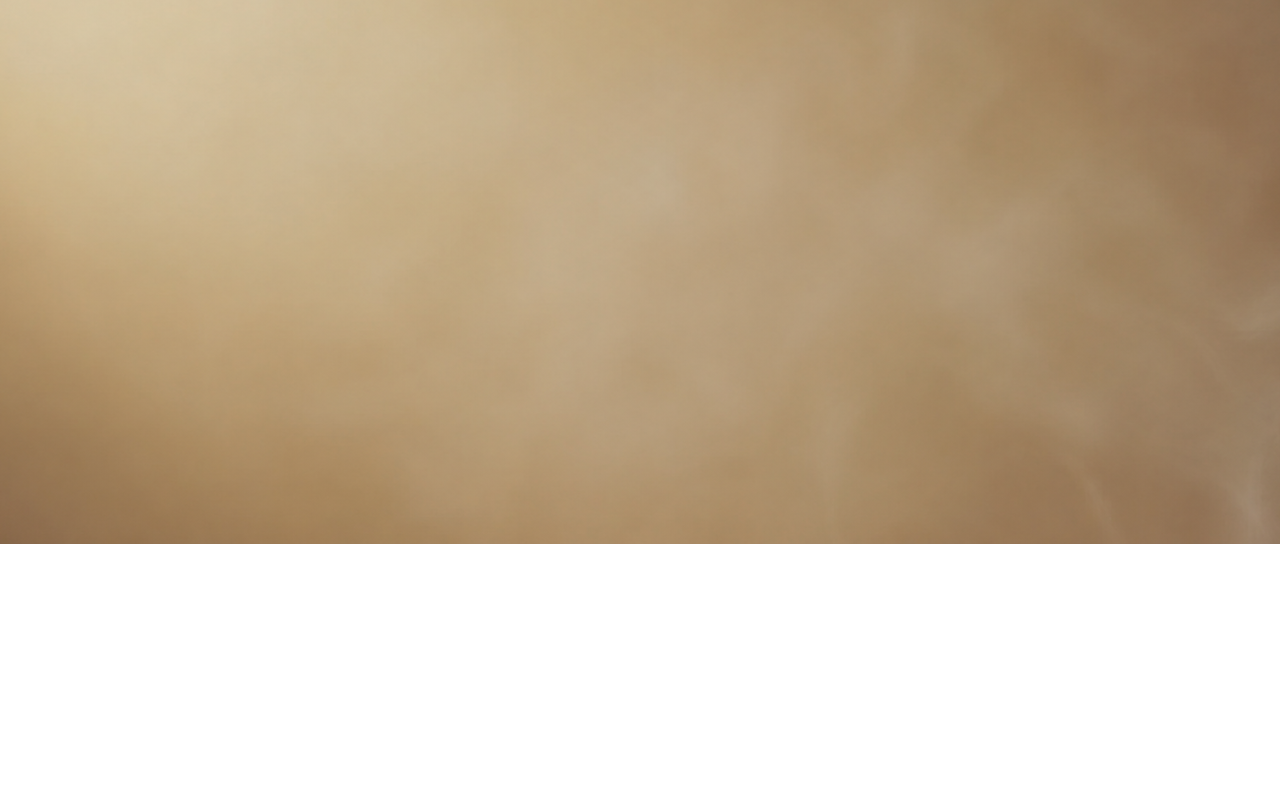
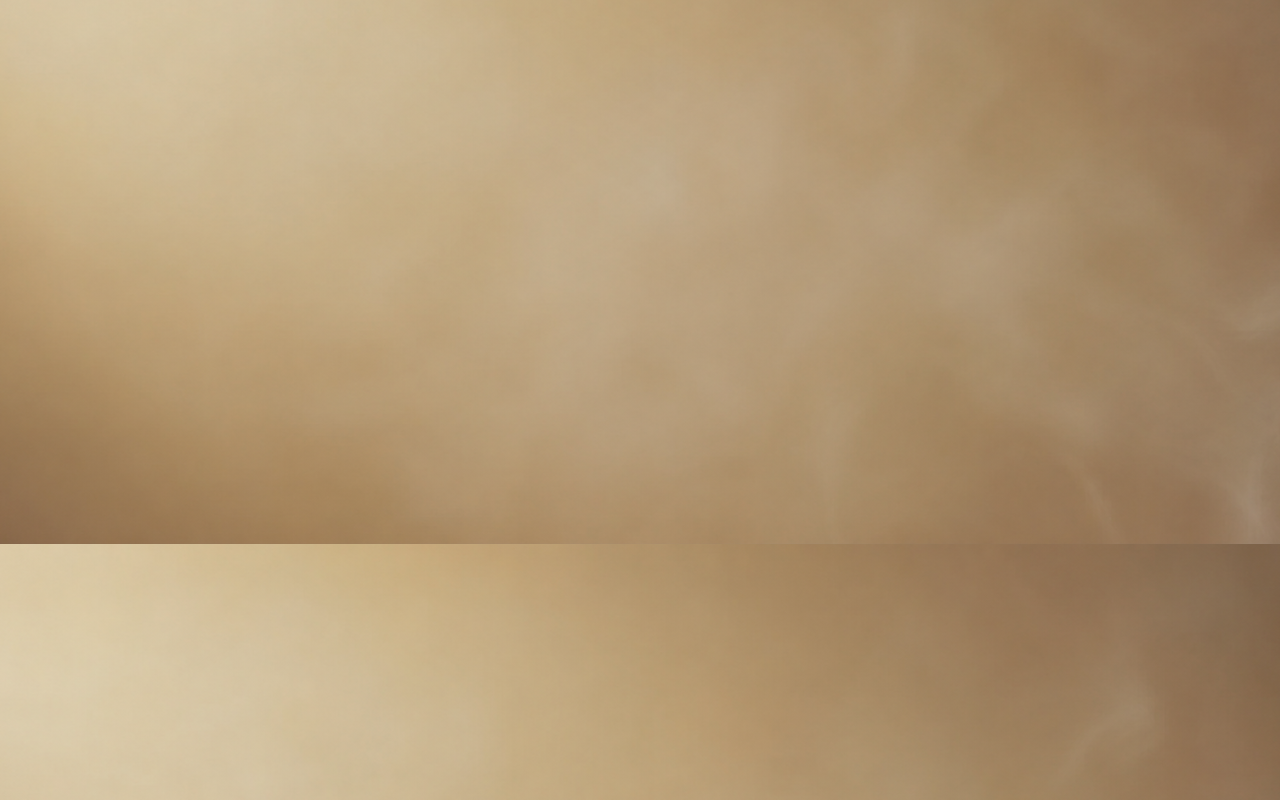
Before and after one commit to WWW-Alhnani-COM/Leader, a Next.js app: page / in a window 1280 px wide. Shown: the part 2656-3456 px from the top of the page. Before the commit the page ends 3200 px from the top, so only its background shows below. Built offline with nearby package versions, Linux system fonts and the light colour scheme.

Commit message:
Add extra spacing for layout adjustment
Added extra spacing for better layout on larger screens.

```diff
--- a/app/page.tsx
+++ b/app/page.tsx
@@ -101,7 +101,10 @@ export default function Home() {
           <VisionSection />
           <CTASection />
         </div>
+
+        {/* ✅ مسافة تمرير إضافية لضمان الوصول إلى الإطار 120 */}
+        <div className="h-32 md:h-48 lg:h-64" />
       </main>
     </>
   );
-}
+            }
```
